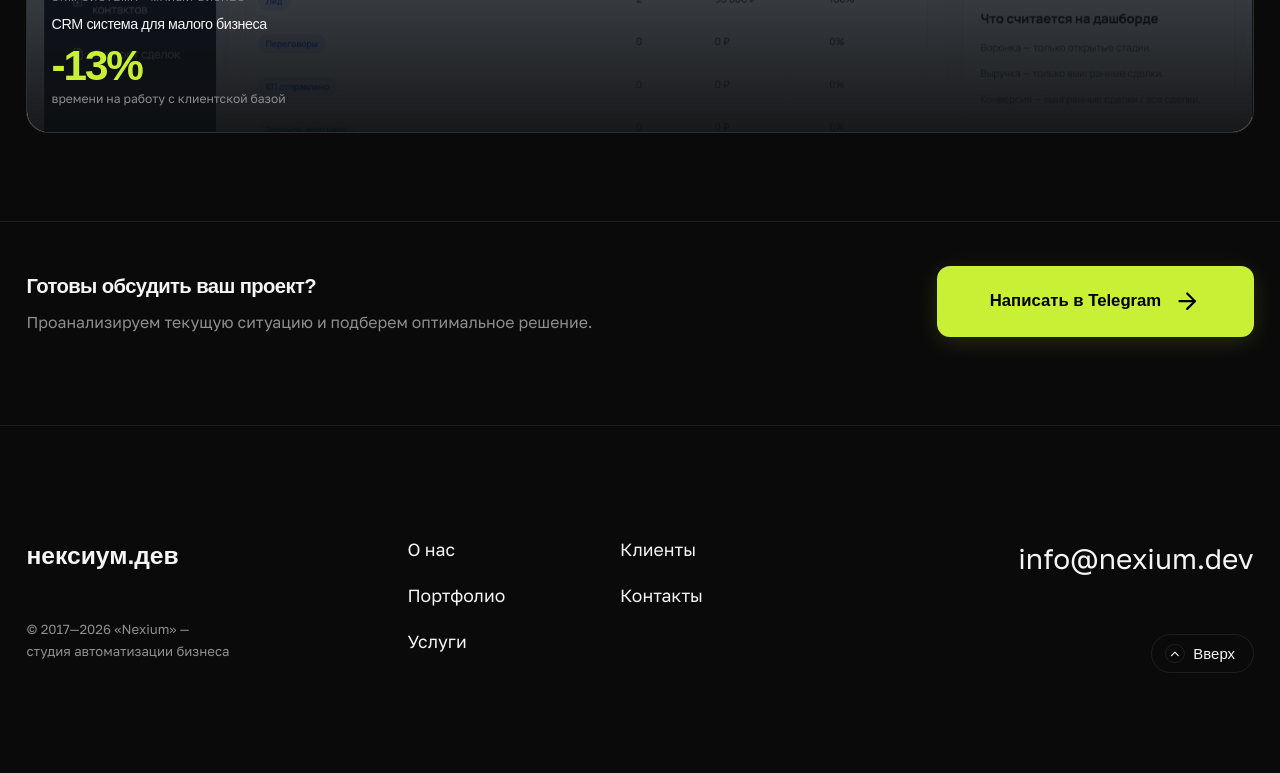
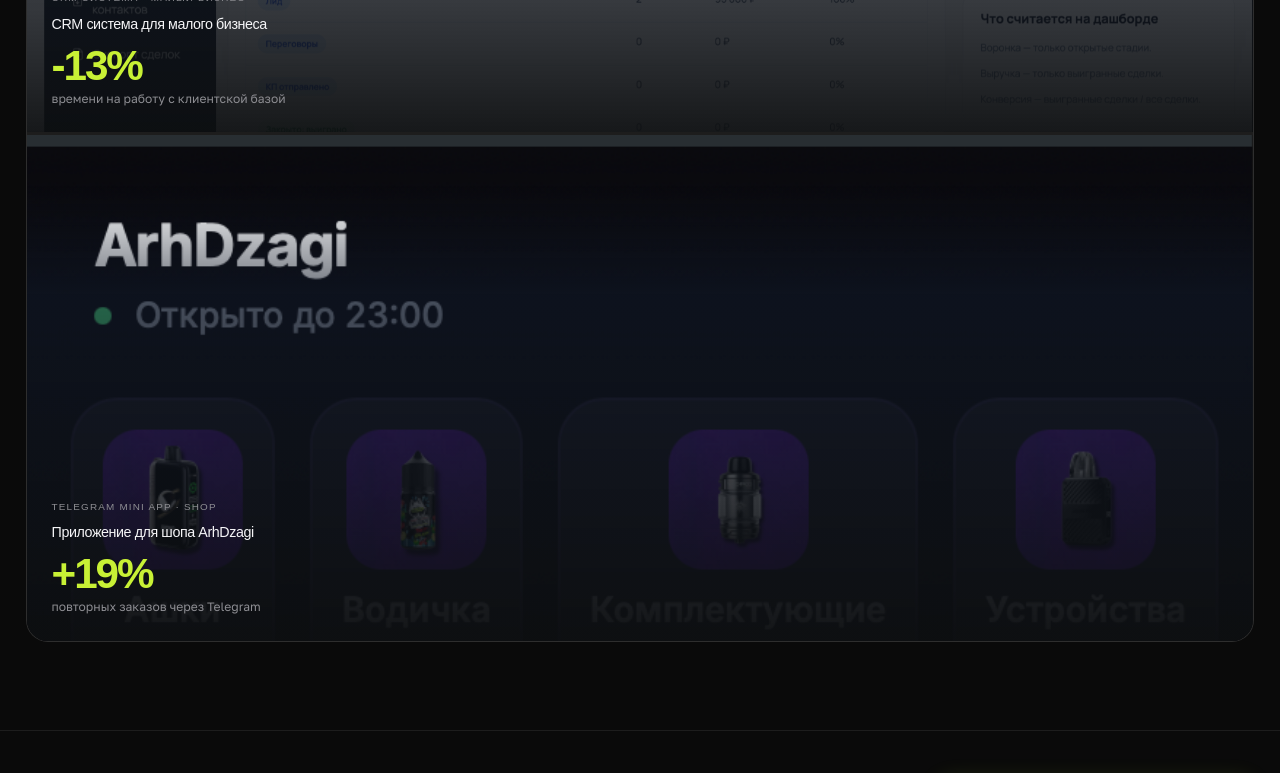
Before and after one commit to tauriene/solodev, a React (Vite) app: page /cases in a window 1280 px wide. Shown: the part 820-1593 px from the top of the page. Built offline with nearby package versions, Linux system fonts and the light colour scheme; the HTML template or start-up script is replaced by a standard one; a web font is replaced by a local one.

Commit message:
Refactor code structure for improved readability and maintainability

```diff
--- a/src/data/caseStudy.js
+++ b/src/data/caseStudy.js
@@ -1,6 +1,9 @@
 import crmContacts from '../new_case_assets/crm/contacts_page.png';
 import crmShowcase from '../new_case_assets/crm/showcase_crm.png';
 import crmVoronka from '../new_case_assets/crm/voronka_page.png';
+import arhBasket from '../cases_assets/arhdzagi/basket_arh.png';
+import arhItem from '../cases_assets/arhdzagi/item_arh.png';
+import arhShowcase from '../new_case_assets/arh/arh_showcase.png';
 
 export const caseStudyBySlug = {
   crm: {
@@ -24,11 +27,13 @@
       screenCaptions: [
         {
           title: 'Воронка продаж',
-          description: 'Все этапы сделки собраны в одном экране: менеджер видит движение лидов, суммы по этапам и узкие места без переключения между разделами.',
+          description:
+            'Все этапы сделки собраны в одном экране: менеджер видит движение лидов, суммы по этапам и узкие места без переключения между разделами.',
         },
         {
           title: 'Контактная база',
-          description: 'Карточки клиентов, быстрый поиск и история взаимодействий помогают не терять контекст и возвращаться к каждому контакту без хаоса.',
+          description:
+            'Карточки клиентов, быстрый поиск и история взаимодействий помогают не терять контекст и возвращаться к каждому контакту без хаоса.',
         },
       ],
       features: [
@@ -78,11 +83,13 @@
       screenCaptions: [
         {
           title: 'Sales pipeline',
-          description: 'Every deal stage lives on one screen, so managers can track lead movement, stage totals, and bottlenecks without jumping between views.',
+          description:
+            'Every deal stage lives on one screen, so managers can track lead movement, stage totals, and bottlenecks without jumping between views.',
         },
         {
           title: 'Contact base',
-          description: 'Client cards, fast search, and interaction history keep the full context visible and make every follow-up easier to manage.',
+          description:
+            'Client cards, fast search, and interaction history keep the full context visible and make every follow-up easier to manage.',
         },
       ],
       features: [
@@ -113,4 +120,118 @@
       },
     },
   },
+  arhdzagi: {
+    ru: {
+      title: 'ArhDzagi для шопа',
+      eyebrow: 'Telegram Mini App · shop',
+      description:
+        'Мини-приложение для шопа внутри Telegram: каталог, корзина и быстрый сценарий оформления заказа без лишних переходов и перегруженных экранов.',
+      challenge:
+        'Клиенты терялись между каталогом, перепиской и уточнениями по наличию. Заказ приходилось собирать вручную в сообщениях, из-за чего часть покупателей не доходила до оплаты. Нужен был простой мобильный сценарий, где можно быстро выбрать товар и оформить заказ внутри Telegram.',
+      stats: [
+        { value: '2 нед', label: 'Срок разработки', width: 22 },
+        { value: '+19%', label: 'Повторные заказы', width: 19 },
+        { value: '3 шага', label: 'До оформления заказа', width: 60 },
+      ],
+      role: 'Дизайн + разработка',
+      duration: '2 недели',
+      roleLabel: 'Роль',
+      durationLabel: 'Срок',
+      screensLabel: 'Скриншоты',
+      screenCaptions: [
+        {
+          title: 'Корзина',
+          description:
+            'Пользователь сразу видит выбранные позиции, сумму и следующий шаг, поэтому путь до оформления заказа не разваливается на лишние действия.',
+        },
+        {
+          title: 'Карточка товара',
+          description:
+            'Экран товара помогает быстро посмотреть детали позиции, выбрать вариант и перейти к покупке без дополнительной переписки.',
+        },
+      ],
+      features: [
+        {
+          title: 'Каталог внутри Telegram',
+          description: 'Клиент открывает ассортимент прямо в мини-приложении без перехода на внешний сайт.',
+        },
+        {
+          title: 'Быстрая корзина',
+          description: 'Путь от выбора позиции до заказа сокращен до понятного мобильного сценария в пару шагов.',
+        },
+        {
+          title: 'Карточки товаров',
+          description: 'Каждая позиция содержит детали, варианты и понятное действие для добавления в корзину.',
+        },
+      ],
+      tags: ['Telegram', 'Mini App', 'Retail', 'Shop'],
+      backLabel: 'Все кейсы',
+      challengeLabel: 'Задача',
+      solutionLabel: 'Решение',
+      images: {
+        hero: arhShowcase,
+        screen1: arhBasket,
+        screen2: arhItem,
+        heroAlt: 'Промо-экран ArhDzagi',
+        screen1Alt: 'Экран корзины ArhDzagi',
+        screen2Alt: 'Карточка товара ArhDzagi',
+      },
+    },
+    en: {
+      title: 'ArhDzagi shop app',
+      eyebrow: 'Telegram Mini App · shop',
+      description:
+        'A shop-focused Telegram Mini App with a catalog, cart, and a fast checkout flow that avoids extra transitions and overloaded screens.',
+      challenge:
+        'Customers got lost between the catalog, chat replies, and stock clarifications. Orders had to be assembled manually in messages, so part of the audience never reached payment. The goal was to create a simple mobile flow where users could choose products and place an order entirely inside Telegram.',
+      stats: [
+        { value: '2 wk', label: 'Build time', width: 22 },
+        { value: '+19%', label: 'Repeat orders', width: 19 },
+        { value: '3 steps', label: 'To checkout', width: 60 },
+      ],
+      role: 'Design + development',
+      duration: '2 weeks',
+      roleLabel: 'Role',
+      durationLabel: 'Duration',
+      screensLabel: 'Screenshots',
+      screenCaptions: [
+        {
+          title: 'Cart',
+          description:
+            'The user immediately sees selected items, totals, and the next action, so the path to checkout stays compact and focused.',
+        },
+        {
+          title: 'Product page',
+          description:
+            'The product screen makes it easy to review item details, choose a variant, and move to purchase without extra chat back-and-forth.',
+        },
+      ],
+      features: [
+        {
+          title: 'Catalog inside Telegram',
+          description: 'The customer browses the assortment right inside the Mini App without going to an external website.',
+        },
+        {
+          title: 'Fast cart flow',
+          description: 'The path from choosing a product to placing an order is reduced to a simple mobile flow in just a few steps.',
+        },
+        {
+          title: 'Product cards',
+          description: 'Each item includes details, variants, and a clear add-to-cart action.',
+        },
+      ],
+      tags: ['Telegram', 'Mini App', 'Retail', 'Shop'],
+      backLabel: 'All cases',
+      challengeLabel: 'Challenge',
+      solutionLabel: 'Solution',
+      images: {
+        hero: arhShowcase,
+        screen1: arhBasket,
+        screen2: arhItem,
+        heroAlt: 'ArhDzagi showcase screen',
+        screen1Alt: 'ArhDzagi cart screen',
+        screen2Alt: 'ArhDzagi product page',
+      },
+    },
+  },
 };
--- a/src/data/cases.js
+++ b/src/data/cases.js
@@ -1,4 +1,5 @@
 import crmLanding from '../cases_assets/crm/landing.png';
+import arhLanding from '../cases_assets/arhdzagi/main_arh.png';
 
 export const casesCatalog = [
   {
@@ -23,6 +24,28 @@
     imageAltRu: 'Главный экран CRM системы для малого бизнеса',
     imageAltEn: 'Main screen of the CRM system for small business',
   },
+  {
+    slug: 'arhdzagi',
+    layout: 'A1',
+    slot: 'arh',
+    categoryRu: 'Telegram Mini App · shop',
+    categoryEn: 'Telegram Mini App · shop',
+    titleRu: 'Приложение для шопа ArhDzagi',
+    titleEn: 'ArhDzagi shop app',
+    summaryRu: 'повторных заказов через Telegram',
+    summaryEn: 'repeat orders through Telegram',
+    detailsRu:
+      'Что внутри: каталог товаров, корзина, карточка позиции и быстрый сценарий оформления заказа прямо внутри Telegram Mini App.',
+    detailsEn:
+      'Inside: a product catalog, cart, item page, and a fast checkout flow directly inside the Telegram Mini App.',
+    tagsRu: ['Telegram', 'Mini App', 'Shop'],
+    tagsEn: ['Telegram', 'Mini App', 'Shop'],
+    metricRu: '+19%',
+    metricEn: '+19%',
+    image: arhLanding,
+    imageAltRu: 'Главный экран приложения ArhDzagi для шопа',
+    imageAltEn: 'Main screen of the ArhDzagi shop app',
+  },
 ];
 
 export const featuredCase = casesCatalog[0];
--- a/src/index.css
+++ b/src/index.css
@@ -2475,6 +2475,12 @@
         min-height: 460px;
     }
 
+    .cg-grid--portfolio .cg-card[data-slot="arh"] {
+        grid-column: 1 / -1 !important;
+        grid-row: 2;
+        min-height: 460px;
+    }
+
     .cg-grid--portfolio .cg-card[data-slot="bottom-right"] {
         grid-column: 5 / 7 !important;
         grid-row: 3;
--- a/src/pages/CasePage.jsx
+++ b/src/pages/CasePage.jsx
@@ -7,7 +7,6 @@
   const { slug } = useParams();
   const navigate = useNavigate();
   const [lang, setLang] = useState(localStorage.getItem('site-language') || 'ru');
-
   const caseData = caseStudyBySlug[slug];
 
   useEffect(() => {
--- a/src/pages/Cases.jsx
+++ b/src/pages/Cases.jsx
@@ -15,6 +15,7 @@
     const handleLangChange = () => {
       setLang(localStorage.getItem('site-language') || 'ru');
     };
+
     window.addEventListener('storage', handleLangChange);
     window.addEventListener('languageChanged', handleLangChange);
 
--- a/src/pages/Home.jsx
+++ b/src/pages/Home.jsx
@@ -175,6 +175,7 @@
                     <p className="section-lead" data-i18n="cases_lead">Реальные бизнесы, реальные цифры. Считаем только
                         измеримые изменения после внедрения.</p>
                     <div className="cases-grid cases-grid-single">
+                        {featuredCase ? (
                         <article className="card case-card case-card-featured">
                             <div className="case-card-media">
                                 <img
@@ -199,6 +200,7 @@
                                 </Link>
                             </div>
                         </article>
+                        ) : null}
                     </div>
                     <div className="cases-actions">
                         <Link to="/cases" className="btn" data-i18n="cases_more_cta">Смотреть еще</Link>
```
Also changed, not shown: src/new_case_assets/arh/arh_showcase.png (renamed from src/new_case_assets/arh/ChatGPT Image 3 июн. 2026 г., 12_36_56.png).
